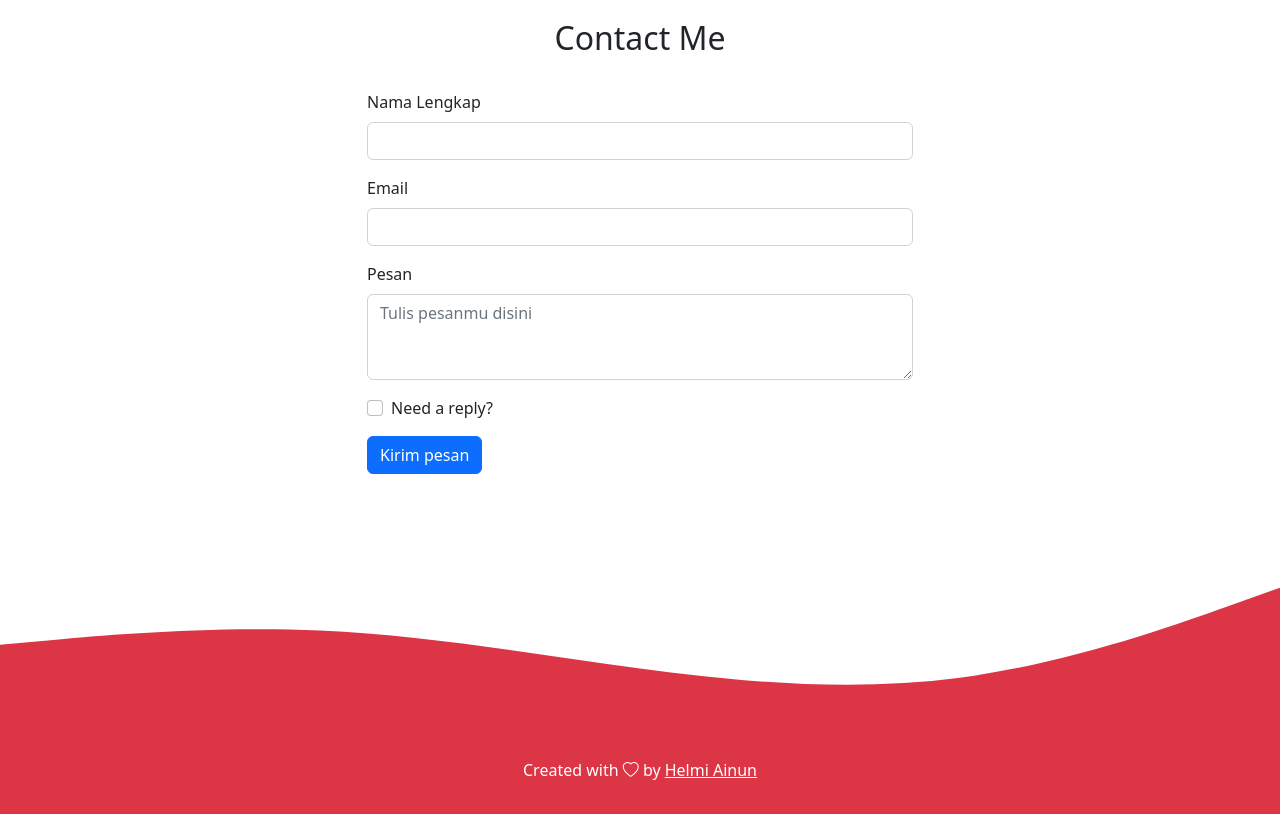
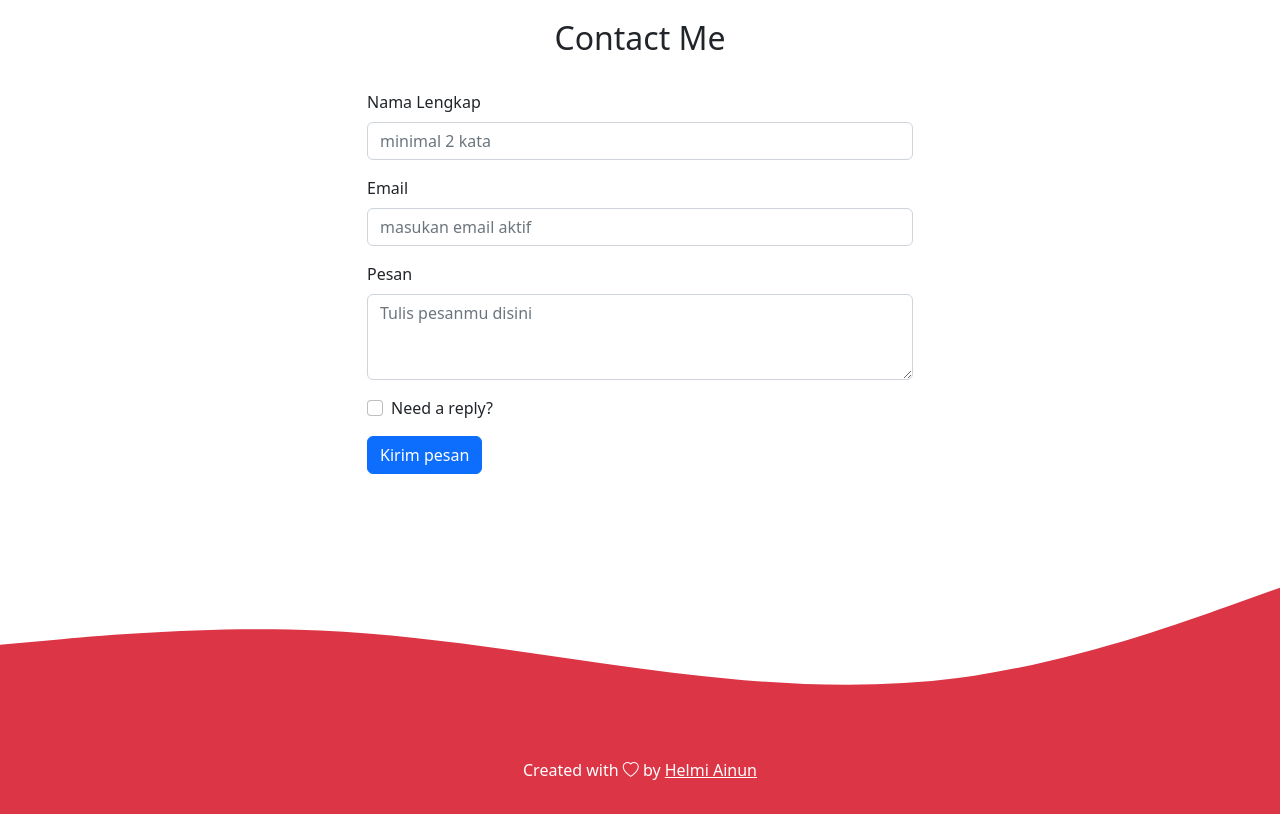
Before and after one commit to Inun572/Inun572.github.io, a plain HTML site: page index.html in a window 1280 px wide. Shown: the part 2120-2934 px from the top of the page. Drawn offline with nearby package versions, Linux system fonts and the light colour scheme.

Commit message:
menambah placeholder di contact

```diff
--- a/index.html
+++ b/index.html
@@ -143,11 +143,11 @@
             <form>
               <div class="mb-3">
                 <label for="name" class="form-label">Nama Lengkap</label>
-                <input type="text" class="form-control" id="name" aria-describedby="name">
+                <input type="text" class="form-control" id="name" aria-describedby="name" placeholder="minimal 2 kata">
               </div>
               <div class="mb-3">
                 <label for="email" class="form-label">Email</label>
-                <input type="email" class="form-control" id="email" aria-describedby="email">
+                <input type="email" class="form-control" id="email" aria-describedby="email" placeholder="masukan email aktif">
               </div>
               <div class="mb-3">
                 <label for="pesan" class="form-label">Pesan</label>
```
